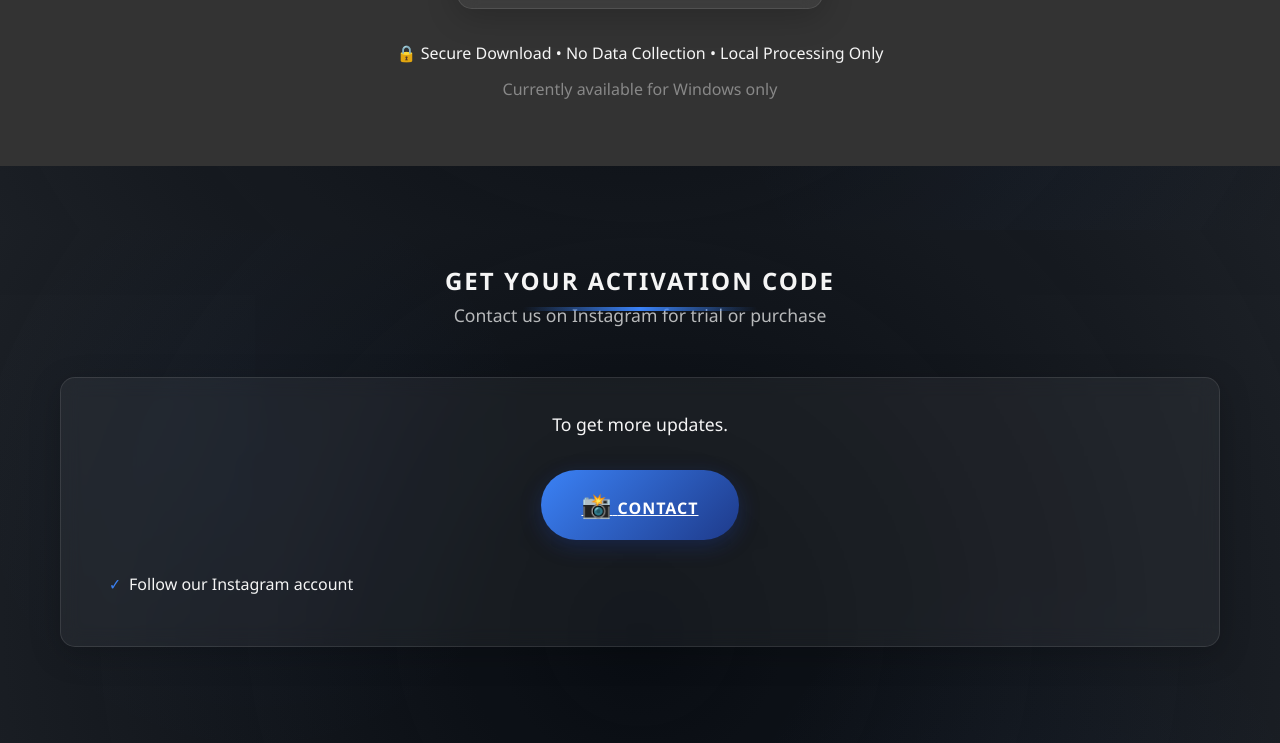
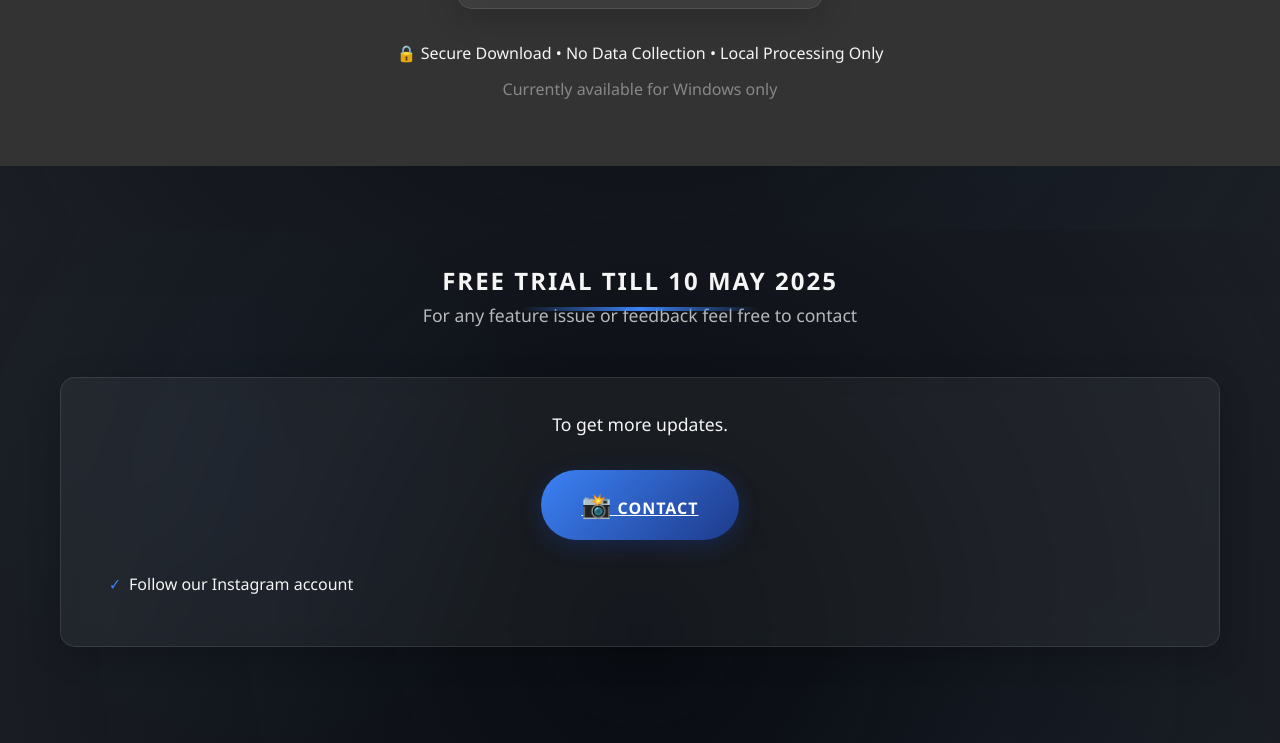
Before and after one commit to Pawan947/Sentinel, a plain HTML site: page index.html in a window 1280 px wide. Shown: the part 3770-4513 px from the top of the page. Drawn offline with Linux system fonts and the light colour scheme.

Commit message:
Update index.html

```diff
--- a/index.html
+++ b/index.html
@@ -870,8 +870,8 @@
     <section id="contact" class="contact-section">
         <div class="container">
             <div class="section-title">
-                <h2>Get Your Activation Code</h2>
-                <p>Contact us on Instagram for trial or purchase</p>
+                <h2>Free trial till 10 May 2025</h2>
+                <p>For any feature issue or feedback feel free to contact</p>
             </div>
             <div class="activation-info">
                 <p>To get more updates.</p>
```
